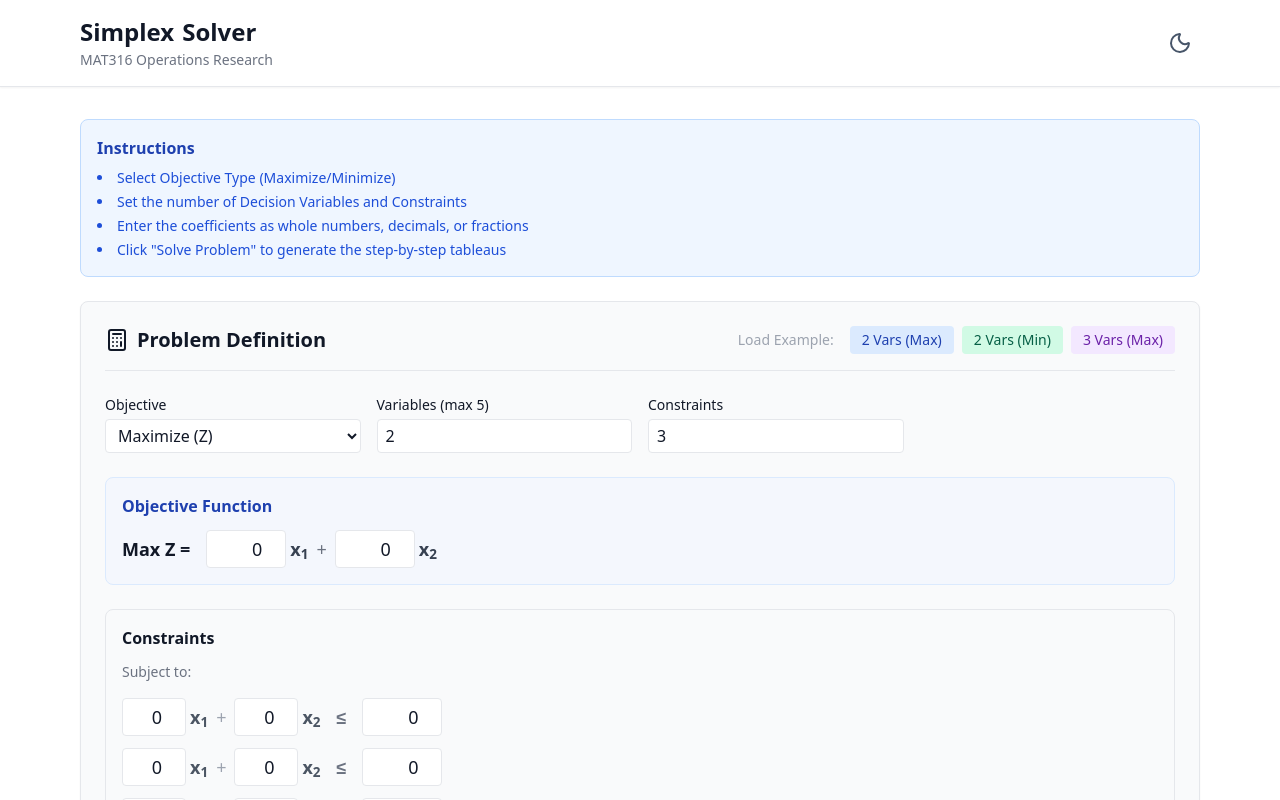
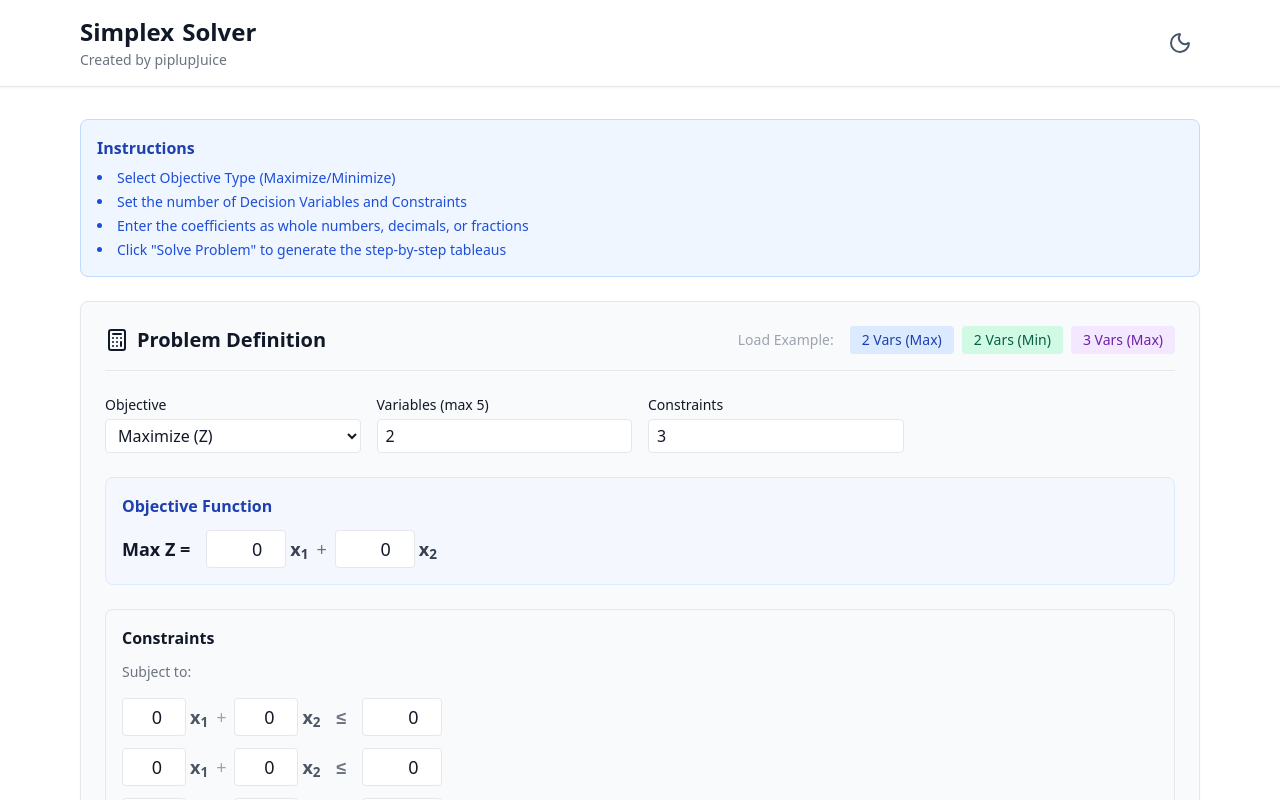
Before and after one commit to piplupjuice/simplex-solver, a React (Vite) app: page / in a window 1280 px wide. Shown: the top 800 px of the page. Built offline with nearby package versions, Linux system fonts and the light colour scheme; what react-plotly.js would draw is missing.

Commit message:
Update UI heading credit

```diff
--- a/src/App.jsx
+++ b/src/App.jsx
@@ -50,7 +50,7 @@ function App() {
               <span className="text-primary">Simplex</span> Solver
             </h1>
             <p className="text-sm text-gray-500 dark:text-gray-400 mt-0.5">
-              MAT316 Operations Research
+              Created by piplupJuice
             </p>
           </div>
           <button
```
